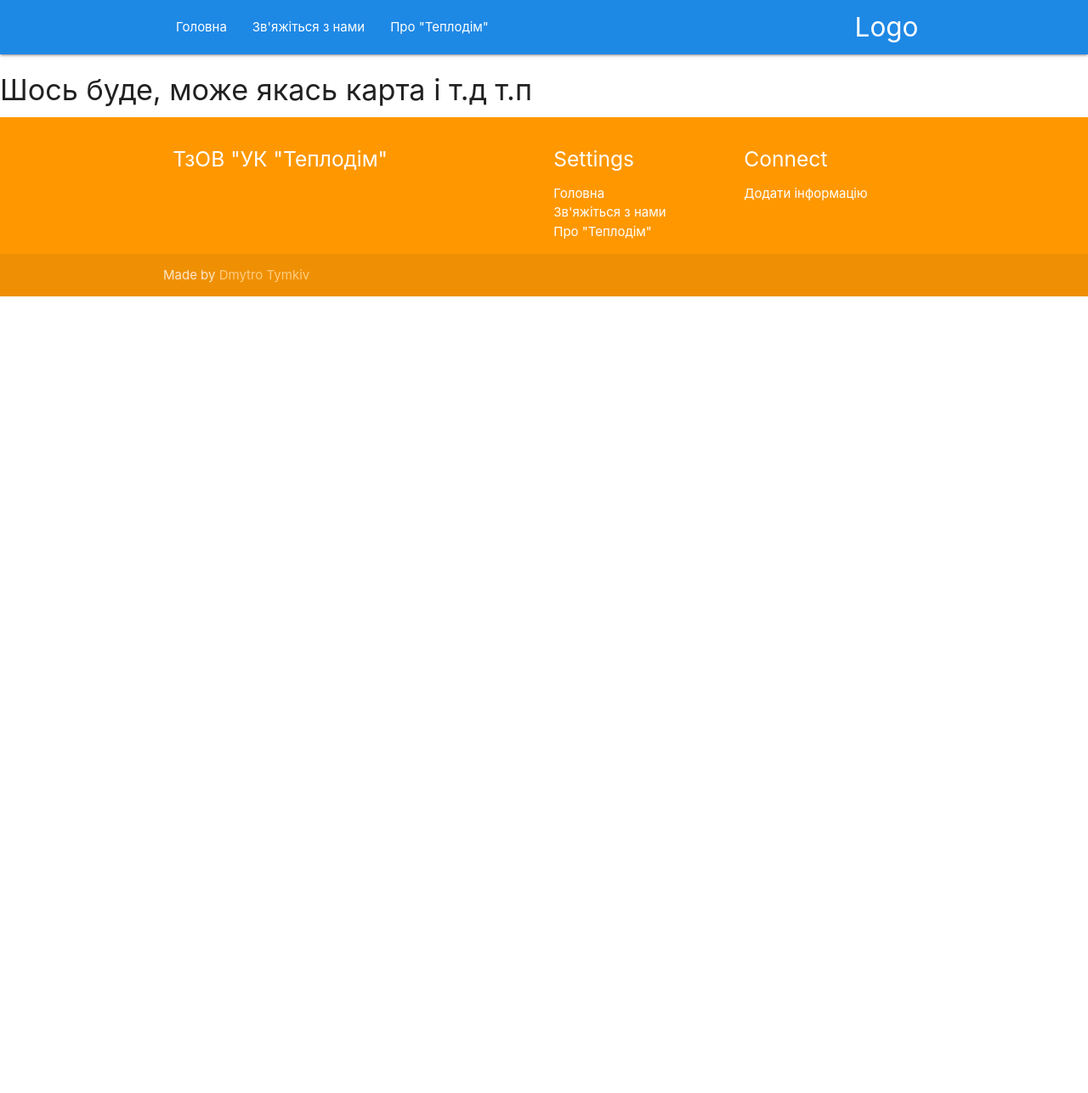
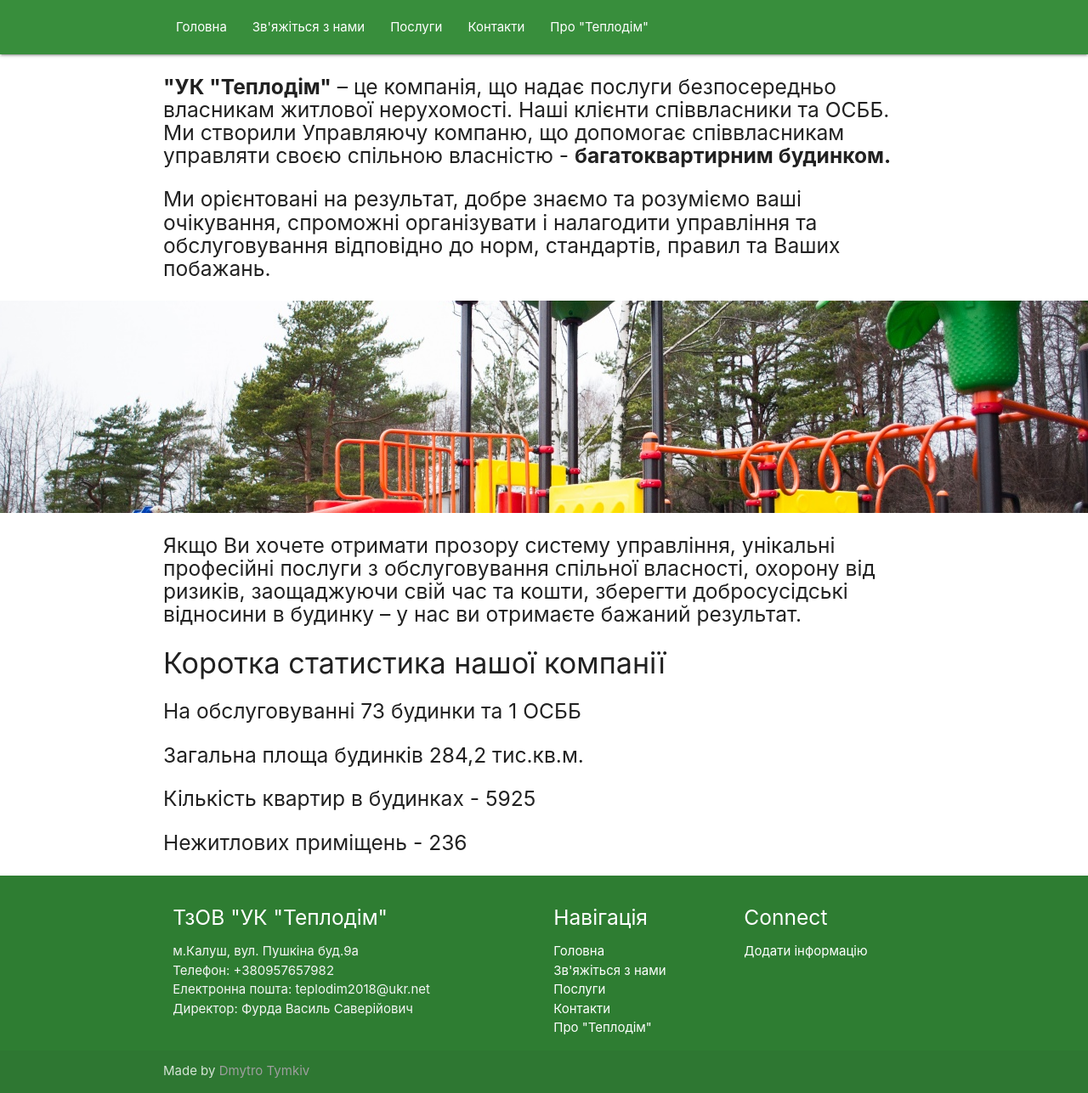
Before and after one commit to Teemmer/teplodim, a Django app: page /about/ in a window 1280 px wide. Shown: the whole page at 85% size. Before the commit the page ends 349 px from the top, so only its background shows below. Run offline with Django 3.2, Linux system fonts and the light colour scheme; some libraries are stand-ins or nearby versions.

Commit message:
Added new tabs

```diff
--- a/teplodim/articles/helper.py
+++ b/teplodim/articles/helper.py
@@ -1,6 +1,10 @@
 from threading import Thread
 from django.core.mail import send_mail
 from django.conf import settings
+
+
+params_list = ['f_name', 'l_name', 'phone', 'email',
+               'street', 'house', 'flat']
 
 
 class EmailThread(Thread):
@@ -13,5 +17,21 @@ class EmailThread(Thread):
         send_mail(self.subject, self.message, settings.EMAIL_HOST_USER, ['dziga2000@gmail.com'])
 
 
-def send_async_mail(subject, html_content):
-    EmailThread(subject, html_content).start()
+def send_async_mail(subject, message, parameters):
+    message_add = ''
+    if parameters.get('l_name'):
+        message_add += "Прізвище: " + parameters.get('l_name') + '\n'
+    if parameters.get('f_name'):
+        message_add += "Ім'я: " + parameters.get('f_name') + '\n'
+    if parameters.get('phone'):
+        message_add += "Телефон: " + parameters.get('phone') + '\n'
+    if parameters.get('email'):
+        message_add += "Пошта: " + parameters.get('email') + '\n'
+    if parameters.get('street'):
+        message_add += "Вулиця: " + parameters.get('street') + '\n'
+    if parameters.get('house'):
+        message_add += "Будинок: " + parameters.get('house') + '\n'
+    if parameters.get('flat'):
+        message_add += "Квартира: " + parameters.get('flat') + '\n'
+    message_add += "Повідомлення: " + message
+    EmailThread(subject, message_add).start()
--- a/teplodim/articles/templates/about_template.html
+++ b/teplodim/articles/templates/about_template.html
@@ -1,4 +1,32 @@
 {% extends 'base.html' %}
 {% block content %}
-<h4>Шось буде, може якась карта і т.д т.п</h4>
+<div class="container">
+    <h5><p><b>"УК "Теплодім"</b> – це компанія, що надає послуги безпосередньо власникам
+житлової нерухомості. Наші клієнти співвласники та ОСББ. Ми створили
+Управляючу компаню, що допомогає співвласникам управляти своєю
+        спільною власністю - <b>багатоквартирним будинком.</b></p>
+<p>Ми орієнтовані на результат, добре знаємо та розуміємо ваші очікування, спроможні
+організувати і налагодити управління та обслуговування відповідно
+до норм, стандартів, правил та Ваших побажань.</p></h5>
+</div>
+<div class="parallax-container">
+      <div class="parallax">
+          <img src="/static/play_yard.jpg">
+      </div>
+</div>
+<div class="container">
+    <h5><p>Якщо Ви хочете отримати прозору систему управління,
+унікальні професійні послуги з обслуговування спільної
+власності, охорону від ризиків, заощаджуючи свій час
+та кошти, зберегти добросусідські відносини в будинку
+– у нас ви отримаєте бажаний результат.</p></h5>
+    <h4>Коротка статистика нашої компанії</h4>
+    <h5><p>На обслуговуванні 73 будинки та 1 ОСББ</p>
+        <p>Загальна площа будинків 284,2 тис.кв.м.</p>
+        <p>Кількість квартир в будинках - 5925</p>
+        <p>Нежитлових приміщень - 236</p>
+
+    </h5>
+</div>
+
 {% endblock %}
--- a/teplodim/articles/templates/article_detail_template.html
+++ b/teplodim/articles/templates/article_detail_template.html
@@ -13,9 +13,6 @@
                     {% endfor %}
                 </ul>
             </div>
-        </div>
-        <div class="card-action">
-            <a href="/home/">На головну</a>
         </div>
         <div class="card-content">
 
@@ -40,6 +37,9 @@
             </div>
 
         </div>
+        <div class="card-action">
+            <a class="green-text" href="/home/">На головну</a>
+        </div>
     </div>
 </div>
 {% endblock %}
--- a/teplodim/articles/templates/base.html
+++ b/teplodim/articles/templates/base.html
@@ -11,17 +11,21 @@
 </head>
 <body>
 <!--<div class="navbar-fixed">-->
-  <nav class="blue darken-1" role="navigation">
-    <div class="nav-wrapper container"><a id="logo-container" href="#" class="right brand-logo">Logo</a>
+<nav class="green darken-2" role="navigation">
+    <div class="nav-wrapper container">
         <ul class="left hide-on-med-and-down ">
             <li><a href="/home/">Головна</a></li>
             <li><a href="/contact/">Зв'яжіться з нами</a></li>
+            <li><a href="/services/">Послуги</a></li>
+            <li><a href="/contacts/">Контакти</a></li>
             <li><a href="/about/">Про "Теплодім"</a></li>
         </ul>
 
         <ul id="nav-mobile" class="sidenav">
             <li><a href="/home/">Головна</a></li>
             <li><a href="/contact/">Зв'яжіться з нами</a></li>
+            <li><a href="/services/">Послуги</a></li>
+            <li><a href="/contacts/">Контакти</a></li>
             <li><a href="/about/">Про "Теплодім"</a></li>
         </ul>
         <a href="#" data-target="nav-mobile" class="sidenav-trigger"><i class="material-icons">menu</i></a>
@@ -31,34 +35,42 @@
 {% block content %}
 {% endblock %}
 
-    <footer class="page-footer orange">
+<footer class="page-footer green darken-3">
     <div class="container">
         <div class="row">
-        <div class="col l6 s12">
+            <div class="col l6 m4 s12">
                 <h5 class="white-text">ТзОВ "УК "Теплодім"</h5>
-          <p class="grey-text text-lighten-4"></p>
+                <p class="grey-text text-lighten-4">
+                    м.Калуш, вул. Пушкіна буд.9а <br/>
+                    Телефон: +380957657982 <br/>
+                    Електронна пошта:
+                    teplodim2018@ukr.net <br/>
+                    Директор: Фурда Василь Саверійович
+                </p>
 
 
             </div>
-        <div class="col l3 s12">
-          <h5 class="white-text">Settings</h5>
+            <div class="col l3 m4 s12">
+                <h5 class="white-text">Навігація</h5>
                 <ul>
                     <li><a class="white-text" href="/home/">Головна</a></li>
                     <li><a class="white-text" href="/contact/">Зв'яжіться з нами</a></li>
+                    <li><a class="white-text" href="/services/">Послуги</a></li>
+                    <li><a class="white-text" href="/contacts/">Контакти</a></li>
                     <li><a class="white-text" href="/about/">Про "Теплодім"</a></li>
                 </ul>
             </div>
-        <div class="col l3 s12">
+            <div class="col l3 m4 s12">
                 <h5 class="white-text">Connect</h5>
                 <ul>
-            <li><a class="white-text" href="/edit_panel/">Додати інформацію</a></li>
+                    <li><a class="white-text" href="/admin/">Додати інформацію</a></li>
                 </ul>
             </div>
         </div>
     </div>
     <div class="footer-copyright">
         <div class="container">
-      Made by <a class="orange-text text-lighten-3" href="http://materializecss.com">Dmytro Tymkiv</a>
+            Made by <a class="grey-text" href="https://www.instagram.com/dmass_tymkiv/">Dmytro Tymkiv</a>
         </div>
     </div>
 </footer>
--- a/teplodim/articles/urls.py
+++ b/teplodim/articles/urls.py
@@ -1,12 +1,25 @@
+from django.conf.urls import url
 from django.urls import path
+from django.views.generic import RedirectView
 
-from .views import HomeView, AboutView, ContactView, ArticleDetailView, add_article_view
+from .views import (
+    HomeView,
+    AboutView,
+    ContactView,
+    ArticleDetailView,
+    add_article_view,
+    ServicesView,
+    ContactsView
+)
 
 urlpatterns = [
     path('home/', HomeView.as_view(), name='home'),
     path('articles/<int:article_id>/', ArticleDetailView.as_view(), name='article_detail'),
     path('contact/', ContactView.as_view(), name='contact'),
+    path('contacts/', ContactsView.as_view(), name='contacts'),
+    path('services/', ServicesView.as_view(), name='services'),
     path('about/', AboutView.as_view(), name='about'),
     path('edit_panel/', add_article_view, name='panel'),
+    url(r'^favicon\.ico$', RedirectView.as_view(url='/static/favicon.ico'), name='favicon'),
     path('', HomeView.as_view(), name='home'),
 ]
--- a/teplodim/articles/views.py
+++ b/teplodim/articles/views.py
@@ -3,7 +3,7 @@ from django.views import View
 from django.core.paginator import Paginator
 from django.contrib.auth.decorators import user_passes_test
 
-from .helper import send_async_mail
+from .helper import send_async_mail, params_list
 from .models import Article
 
 
@@ -27,7 +27,11 @@ class ContactView(View):
     def post(self, request, *args, **kwargs):
         subject = request.POST.get('subject')
         message = request.POST.get('message')
-        send_async_mail(subject, message)
+        parameters = {}
+        for m in params_list:
+            if request.POST.get(m):
+                parameters[m] = request.POST.get(m)
+        send_async_mail(subject, message, parameters)
         return render(request, self.template_name, {'sent': True})
 
 
@@ -36,6 +40,20 @@ class AboutView(View):
 
     def get(self, request, *args, **kwargs):
 
+        return render(request, self.template_name)
+
+
+class ServicesView(View):
+    template_name = 'services_template.html'
+
+    def get(self, request, *args, **kwargs):
+        return render(request, self.template_name)
+
+
+class ContactsView(View):
+    template_name = 'contacts_template.html'
+
+    def get(self, request, *args, **kwargs):
         return render(request, self.template_name)
 
 
--- a/teplodim/static/styles.css
+++ b/teplodim/static/styles.css
@@ -1,18 +1,18 @@
 .active {
-    color: #0D47A1 !important;
+    color: #388E3C !important;
 }
 
 textarea:focus{
-    border-bottom: 1px solid #0D47A1 !important;
-    box-shadow: 0 1px 0 0 #0D47A1 !important;
+    border-bottom: 1px solid #388E3C !important;
+    box-shadow: 0 1px 0 0 #388E3C !important;
 }
 
 input:focus {
-    border-bottom: 1px solid #0D47A1 !important;
-    box-shadow: 0 1px 0 0 #0D47A1 !important;
+    border-bottom: 1px solid #388E3C !important;
+    box-shadow: 0 1px 0 0 #388E3C !important;
 }
 
-input {
+input[type=text] {
     min-width: 160px !important;
 }
 .from-20-to-40 {
@@ -41,7 +41,7 @@ label {
 }
 
 .slider .indicators .indicator-item.active {
-    background-color: #0D47A1 !important;
+    background-color: #388E3C !important;
 }
 
 .indicators {
@@ -75,3 +75,13 @@ label {
     align-items: center;
     justify-self: flex-end;
 }
+
+.header-text-wrapper {
+    display: flex;
+    min-height: 120px !important;
+    justify-content: center;
+}
+
+.header-text {
+    width: 80%;
+}
```
Also changed, not shown: teplodim/articles/templates/articles_template.html (+13 -16 lines), teplodim/articles/templates/contact_template.html (+5 -4 lines), teplodim/articles/templates/contacts_template.html (added, +15 -0 lines), teplodim/articles/templates/services_template.html (added, +41 -0 lines), teplodim/static/favicon.ico (added), teplodim/static/header_small.jpg (deleted), teplodim/static/play_yard.jpg (added). Lines whose indentation alone changed are shown as unchanged.
